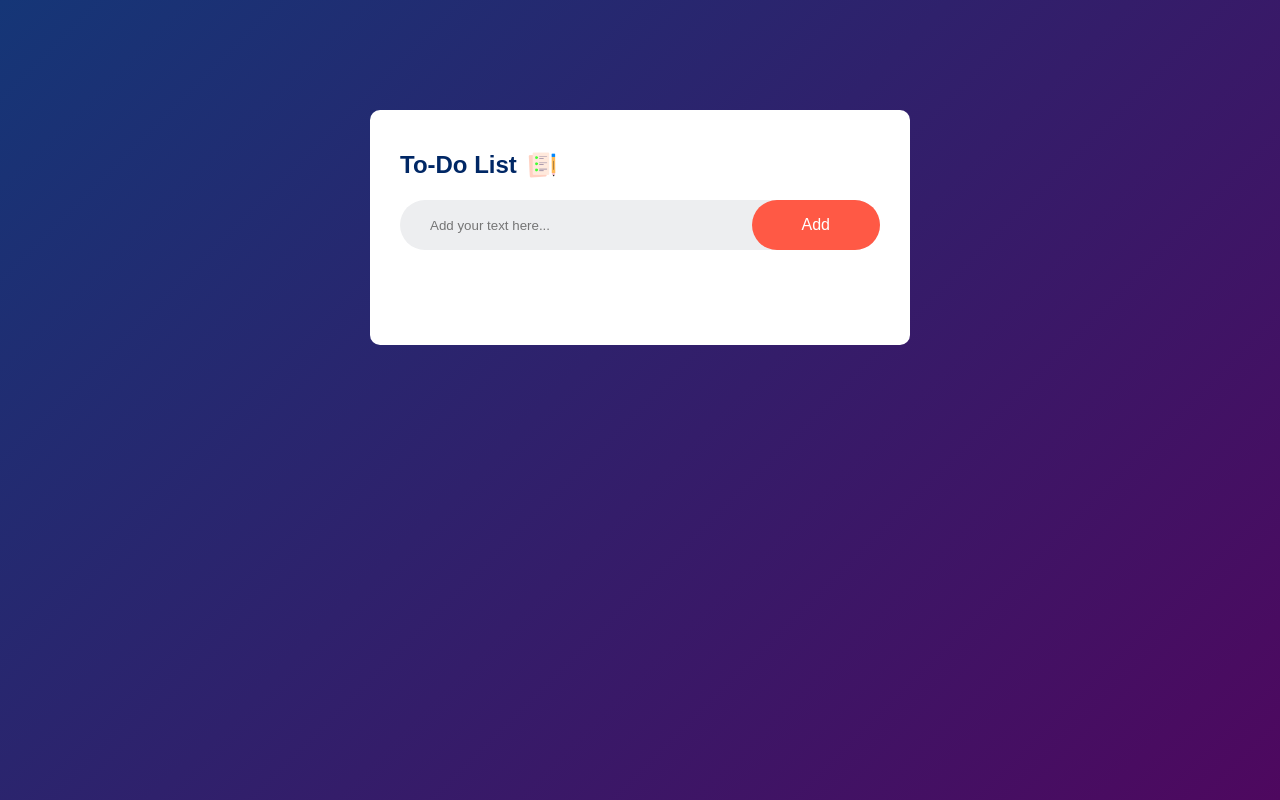
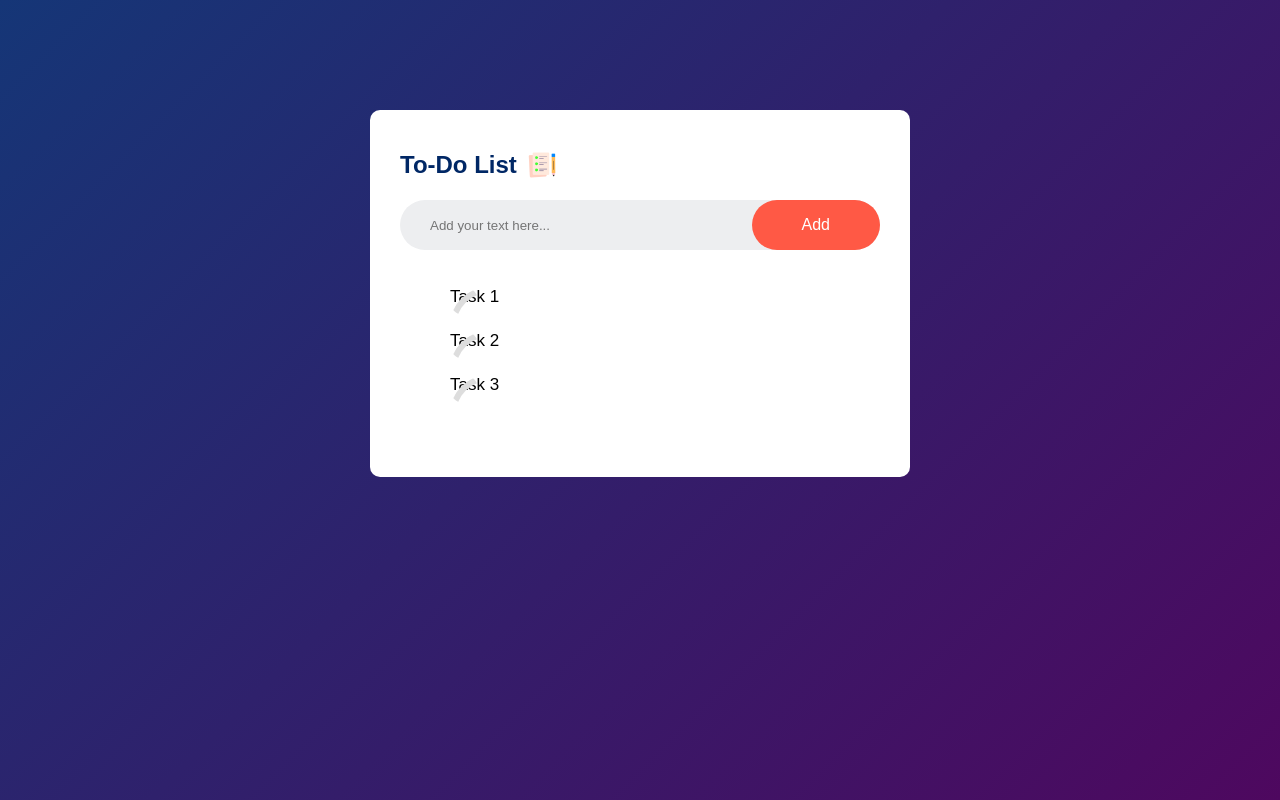
Before and after one commit to softdeveloper23/to-do-list-app, a plain HTML site: page index.html in a window 1280 px wide. Drawn offline with Linux system fonts and the light colour scheme.

Commit message:
Added list-container with unordered list and added CSS for the ul.

```diff
--- a/index.html
+++ b/index.html
@@ -16,6 +16,11 @@
                 <input type="text" id="input-box" placeholder="Add your text here...">
                 <button>Add</button>
             </div>
+            <ul id="list-container">
+                <li>Task 1</li>
+                <li>Task 2</li>
+                <li>Task 3</li>
+            </ul>
         </div>
     </div>
 </body>
--- a/style.css
+++ b/style.css
@@ -61,3 +61,20 @@ button {
     cursor: pointer;
     border-radius: 40px;
 }
+
+ul li {
+    list-style: none;
+    font-size: 17px;
+    padding: 12px 8px 12px 50px;
+    user-select: none;
+    cursor: pointer;
+}
+
+ul li::before {
+    content: '';
+    position: absolute;
+    height: 28px;
+    width: 28px;
+    border-radius: 50%;
+    background-image: url(./unchecked.png);
+}
```
